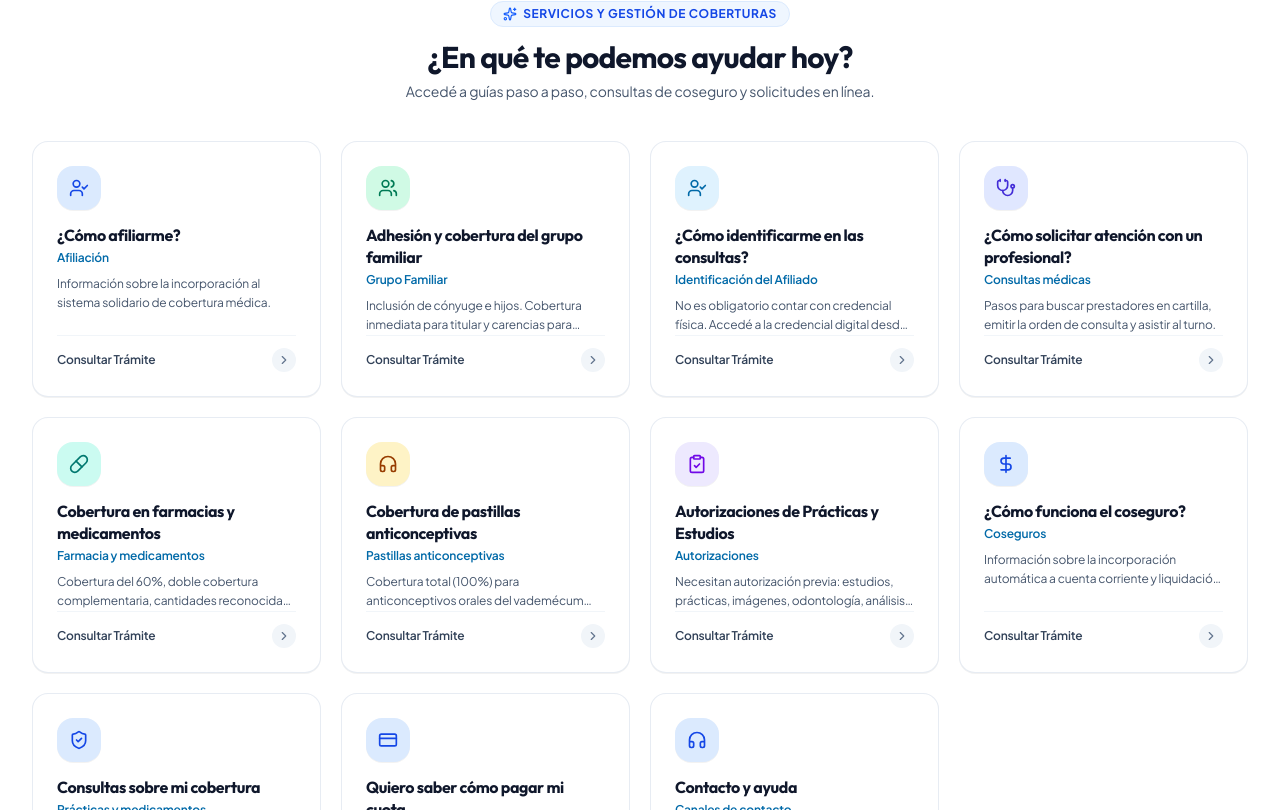
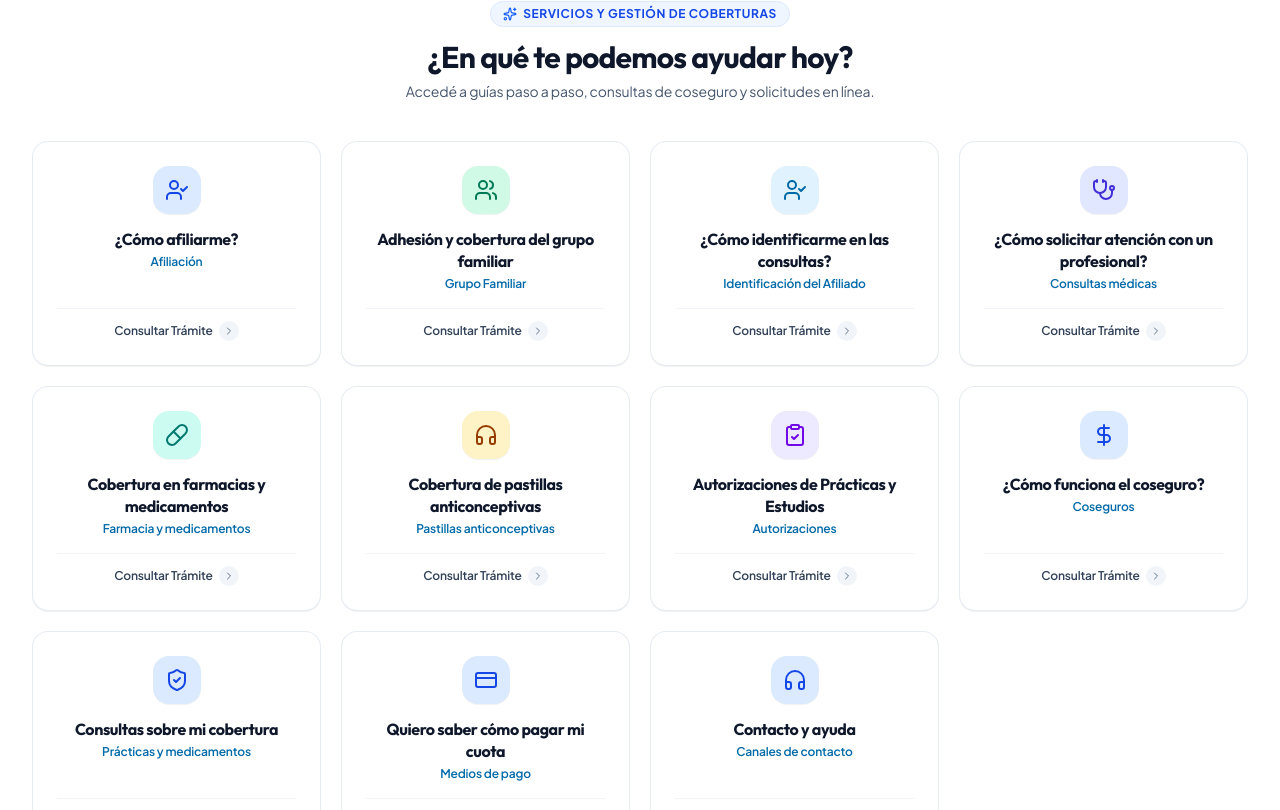
Before and after one commit to KarimServin/guia-interactiva-dss, a Next.js app: page / in a window 1280 px wide. Shown: the part 750-1560 px from the top of the page. Built offline with nearby package versions, Linux system fonts and the light colour scheme.

Commit message:
Center logos, titles and subtitles on action cards and remove description preview

```diff
--- a/src/components/ActionGrid.tsx
+++ b/src/components/ActionGrid.tsx
@@ -81,41 +81,34 @@ export const ActionGrid: React.FC<ActionGridProps> = ({
             <div
               key={mod.id}
               onClick={() => onSelectModule(mod)}
-              className={`group bg-white p-6 rounded-2xl border border-slate-200/80 shadow-2xs hover:shadow-md hover:border-blue-400 hover:-translate-y-0.5 transition-all duration-200 flex flex-col justify-between h-64 cursor-pointer ${
+              className={`group bg-white p-6 rounded-2xl border border-slate-200/80 shadow-2xs hover:shadow-md hover:border-blue-400 hover:-translate-y-0.5 transition-all duration-200 flex flex-col items-center justify-between text-center min-h-[200px] cursor-pointer ${
                 isHighlighted ? 'ring-2 ring-blue-500 border-blue-500 bg-blue-50/20' : ''
               }`}
             >
-              <div>
-                {/* Header Row with Icon */}
-                <div className="flex items-center justify-between mb-3.5">
-                  <div className={`w-11 h-11 rounded-2xl ${badgeStyle.iconBg} flex items-center justify-center shrink-0 shadow-2xs group-hover:bg-blue-600 group-hover:text-white transition-colors duration-200`}>
-                    <Icon className="w-5 h-5" />
-                  </div>
+              <div className="flex flex-col items-center text-center w-full">
+                {/* Centered Icon Logo */}
+                <div className={`w-12 h-12 rounded-2xl ${badgeStyle.iconBg} flex items-center justify-center shrink-0 shadow-2xs group-hover:bg-blue-600 group-hover:text-white transition-colors duration-200 mb-3.5`}>
+                  <Icon className="w-6 h-6" />
                 </div>
 
-                {/* Verb Title */}
-                <h3 className="font-heading font-bold text-base text-slate-900 group-hover:text-blue-700 leading-snug mb-1 transition-colors">
+                {/* Centered Verb Title */}
+                <h3 className="font-heading font-bold text-base text-slate-900 group-hover:text-blue-700 leading-snug mb-1 transition-colors text-center">
                   {mod.verbTitle}
                 </h3>
 
-                {/* Subtitle */}
-                <p className="text-xs font-semibold text-sky-700 mb-2">
+                {/* Centered Subtitle */}
+                <p className="text-xs font-semibold text-sky-700 text-center">
                   {mod.title}
-                </p>
-
-                {/* Description */}
-                <p className="text-xs text-slate-600 leading-relaxed line-clamp-2 font-normal">
-                  {mod.shortDesc}
                 </p>
               </div>
 
-              {/* Action Link Row */}
-              <div className="pt-3 border-t border-slate-100 flex items-center justify-between">
+              {/* Action Link Row Centered */}
+              <div className="pt-3 border-t border-slate-100 flex items-center justify-center gap-1.5 w-full mt-4">
                 <span className="text-xs font-semibold text-slate-700 group-hover:text-blue-700 transition-colors">
                   Consultar Trámite
                 </span>
-                <div className="w-6 h-6 rounded-full bg-slate-100 group-hover:bg-blue-600 group-hover:text-white flex items-center justify-center text-slate-500 transition-colors">
-                  <ChevronRight className="w-3.5 h-3.5 group-hover:translate-x-0.5 transition-transform" />
+                <div className="w-5 h-5 rounded-full bg-slate-100 group-hover:bg-blue-600 group-hover:text-white flex items-center justify-center text-slate-500 transition-colors">
+                  <ChevronRight className="w-3 h-3 group-hover:translate-x-0.5 transition-transform" />
                 </div>
               </div>
             </div>
```
